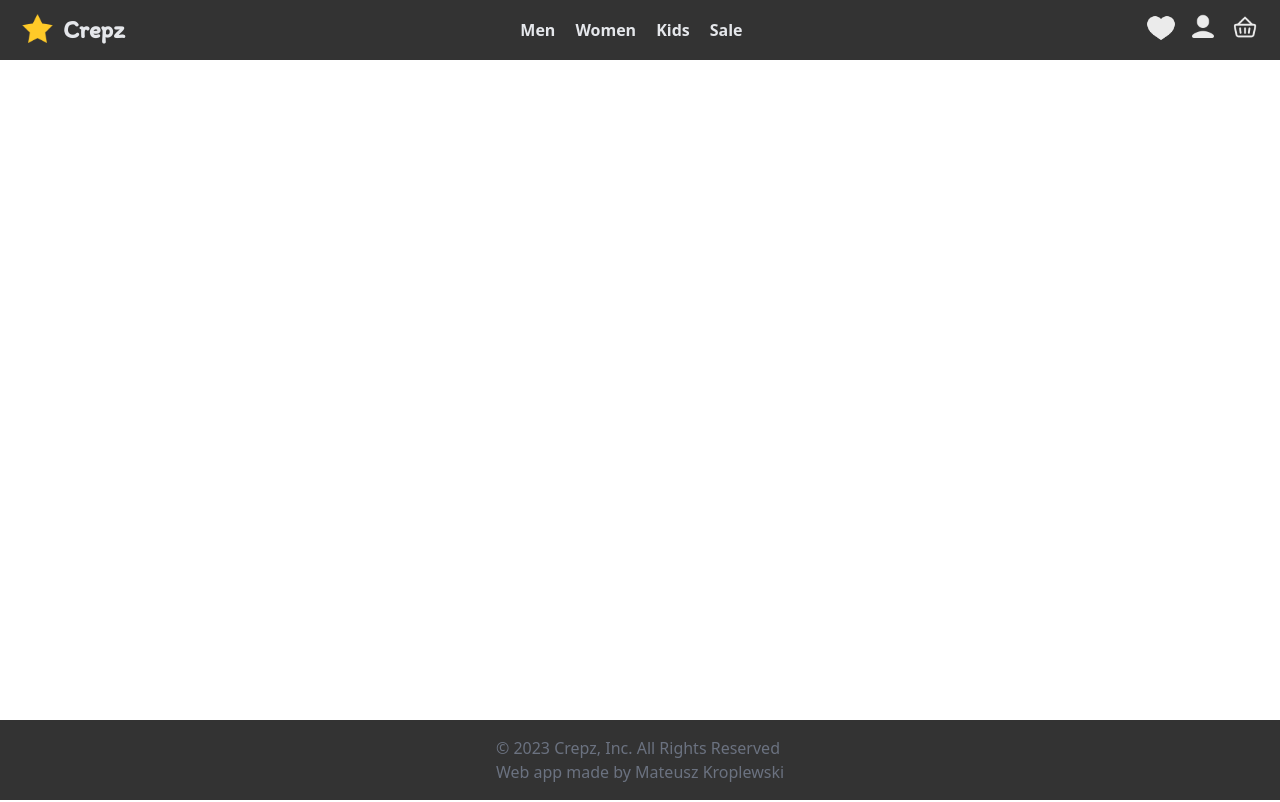
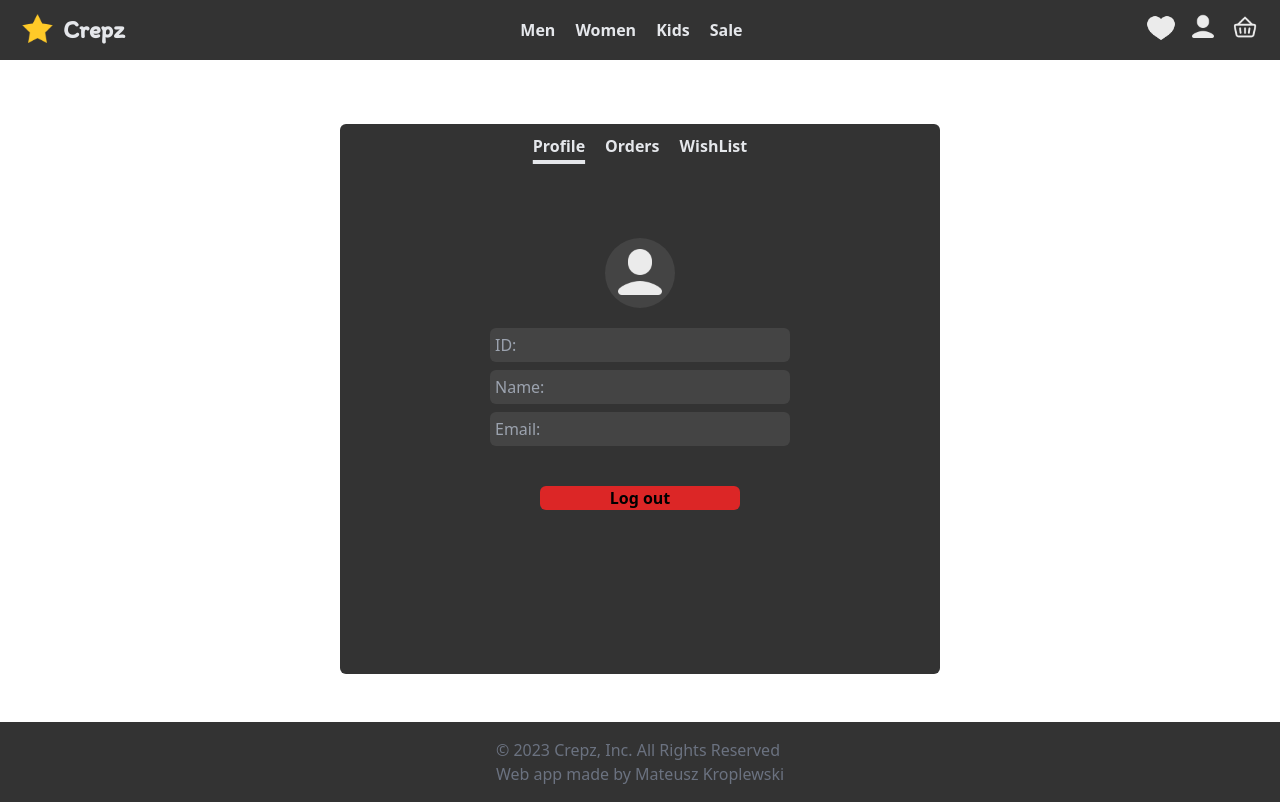
Before and after one commit to Kroplewski-M/Crepz, a React (Vite) app: page /profile/1 in a window 1280 px wide. Built offline with nearby package versions, Linux system fonts and the light colour scheme.

Commit message:
profile page changes correctly

```diff
--- a/src/App.tsx
+++ b/src/App.tsx
@@ -7,6 +7,7 @@ import { useEffect } from "react";
 import { Route, Routes  } from 'react-router-dom';
 import { supabase } from './supabaseClient';
 import {useUserInfo} from './context/UserContext';
+import { Select } from "./Pages/Profile";
 
 function App() {
   const {loginUser,logoutUser,userInfo} = useUserInfo();
@@ -46,7 +47,7 @@ function App() {
             <Route path="/" element={<Home />} />
             <Route path="/register" element={<Register />} />
             <Route path="/login" element={<Login />} />
-            <Route path="/profile" element={<Profile />} />
+            <Route path="/profile/:select?" element={<Profile />} />
           </Routes>
           <div className="pt-16">
               <footer className='w-[100vw] h-[80px] bg-[#333333] text-gray-500 grid place-content-center mt-16 text-[12px] md:text-[16px] absolute bottom-0 z-50'>
--- a/src/Pages/Profile.tsx
+++ b/src/Pages/Profile.tsx
@@ -2,17 +2,34 @@ import { ProfileComp } from "../components/ProfileComp"
 import { useEffect, useState } from "react";
 import { Orders } from "../components/Orders";
 import { Wishlist } from "../components/Wishlist";
-enum Select{
+import { useParams } from "react-router-dom";
+
+export enum Select{
     PROFILE='profile',
     ORDERS='orders',
     WISHLIST='wishlist',
 }
 
 export const Profile = ()=>{
+    const {select} = useParams();
+
     const [selectComp,setSelectComp]= useState<Select>(Select.PROFILE);
     useEffect(()=>{
         console.log(selectComp);
     },[selectComp])
+
+    useEffect(()=>{
+        if(select !=null){
+            if(select == 'wishlist'){
+                const value = Select.WISHLIST
+                setSelectComp(value);
+            }
+            if(select == 'wishlist'){
+                const value = Select.WISHLIST
+                setSelectComp(value);
+            }
+        }
+    },[])
     return(
         <>
         <section className="w-[100vw] grid justify-items-center mt-16 mb-16">
--- a/src/components/Nav.tsx
+++ b/src/components/Nav.tsx
@@ -68,7 +68,7 @@ export const Nav = ()=>{
                                 <p className='hover:cursor-pointer hover:text-gray-400'>Sale</p>
                             </div>
                             <div className='flex space-x-3 mr-5 self-center -mt-[7px]'>
-                                <img src={favorites} alt="" className='w-[30px] h-[30px] hover:cursor-pointer hover:brightness-50'/>
+                                <img src={favorites} alt="" className='w-[30px] h-[30px] hover:cursor-pointer hover:brightness-50' onClick={()=> navigate('/profile/wishlist')}/>
                                 <img src={userIcon} alt="" onClick={isLoggedIn} className='w-[30px] h-[30px] hover:cursor-pointer hover:brightness-50'/>
                                 <img src={basket} alt="" className='w-[30px] h-[30px] hover:cursor-pointer hover:brightness-50'/>
                             </div>
```
